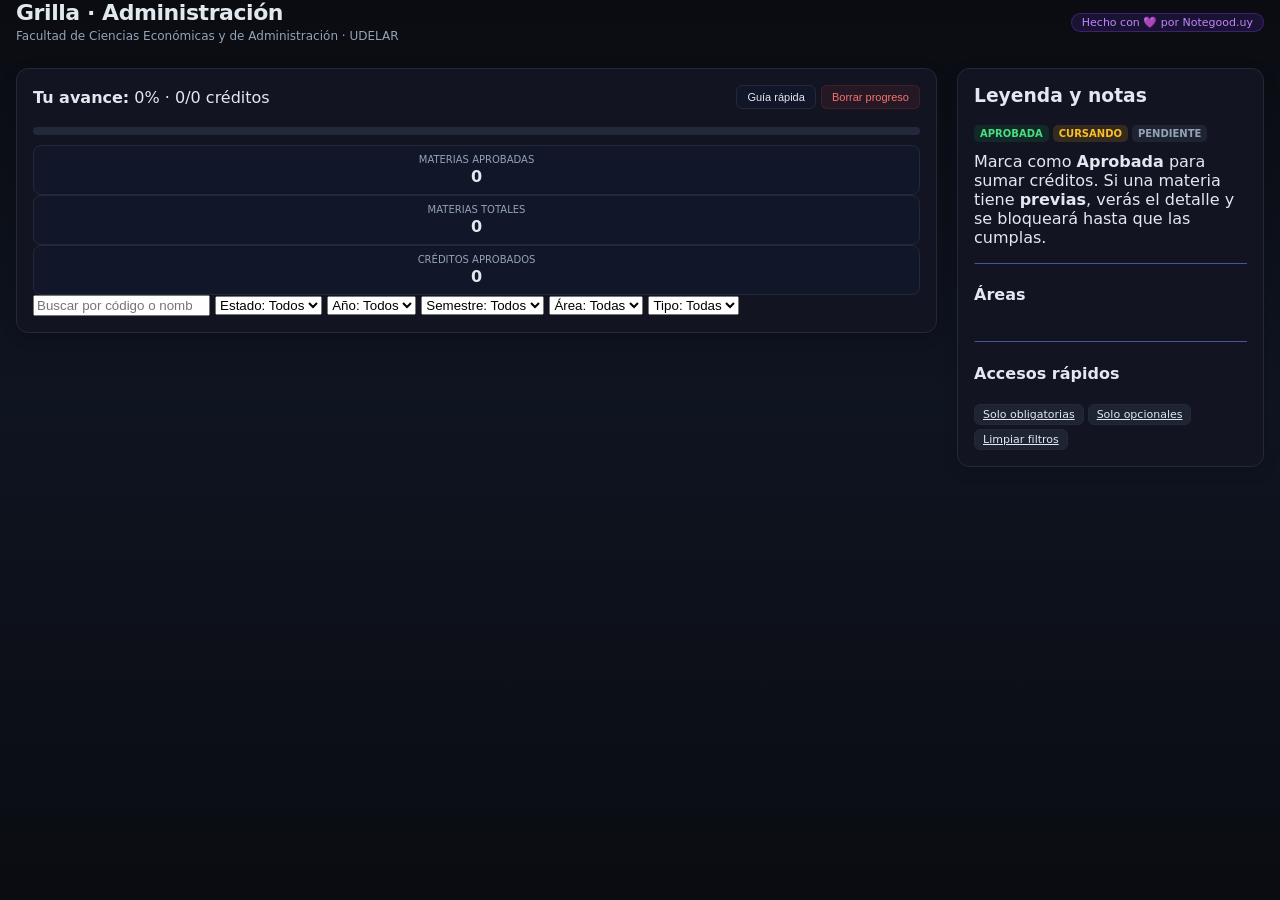
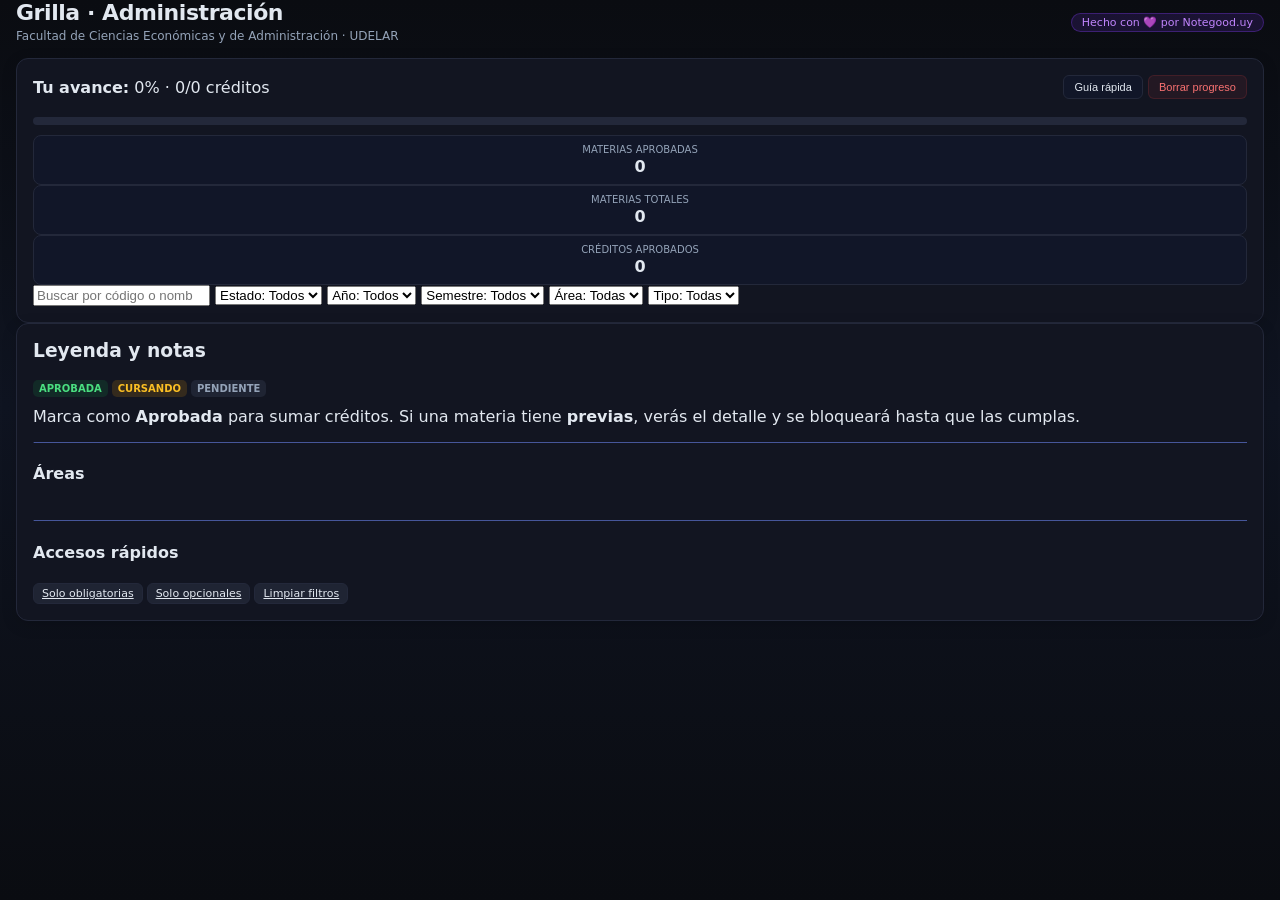

Update styles.css

--- a/css/styles.css
+++ b/css/styles.css
@@ -35,12 +35,11 @@ body {
 }
 
 .wrap {
-  max-width: 1400px; /* Ancho extendido en PC */
+  max-width: 1400px;
   margin: 0 auto;
   padding: 0 16px;
 }
 
-/* Envoltura interna del bloque fijo superior */
 .wrap-top {
   max-width: 1400px;
   margin: 0 auto;
@@ -48,23 +47,22 @@ body {
 }
 
 /* =========================================================
-   CONFIGURACIÓN STICKY PANORÁMICA (FONDO ANCHO COMPLETO)
+   STICKY CONFIGURADO EN EL FLUJO CORRECTO DE CAPAS
    ========================================================= */
 .sticky-top-container {
   position: relative;
   background: var(--bg-grad-1);
   padding-bottom: 12px;
   border-bottom: 1px solid rgba(35, 40, 58, 0.6);
-  z-index: 10;
+  z-index: 90;
 }
 
 @media (min-width: 900px) {
   .sticky-top-container {
-    position: sticky;
+    position: sticky !important; /* Forzado de fijación absoluta al scroll */
     top: 0;
-    background: #07090d; /* Fondo unificado oscuro e independiente que abarca el 100% de la pantalla */
-    box-shadow: 0 10px 30px rgba(0, 0, 0, 0.4);
-    z-index: 90; /* Por debajo de modales pero por encima de las cartas */
+    background: #07090d !important; 
+    box-shadow: 0 12px 40px rgba(0, 0, 0, 0.6);
   }
 }
 
@@ -79,7 +77,7 @@ header {
 header h1 { margin: 0; font-size: 22px; font-weight: 700; letter-spacing: -0.02em; }
 header small { color: var(--muted); font-size: 12px; }
 
-/* REESTRUCTURACIÓN FILA 1 PANORÁMICA (PC) */
+/* REESTRUCTURACIÓN FILA 1 PANORÁMICA */
 .top-dashboard-grid {
   display: grid;
   grid-template-columns: 1.5fr 1fr 1fr;
@@ -92,18 +90,17 @@ header small { color: var(--muted); font-size: 12px; }
   .top-dashboard-grid { grid-template-columns: 1fr; gap: 12px; }
 }
 
-/* Fila de KPIs independientes continuos */
 .kpis-row {
   display: grid;
   grid-template-columns: repeat(3, 1fr);
   gap: 10px;
 }
 
-/* REESTRUCTURACIÓN FILA 2: FILTROS EN 6 COLUMNAS COMPLETAS (PC) */
+/* REESTRUCTURACIÓN FILA 2: NUEVA DISTRIBUCIÓN ADAPTATIVA DE 7 COLUMNAS */
 .filters-panel { width: 100%; }
 .filters-layout-grid {
   display: grid;
-  grid-template-columns: repeat(6, 1fr);
+  grid-template-columns: repeat(7, 1fr);
   gap: 10px;
 }
 
@@ -126,23 +123,22 @@ header small { color: var(--muted); font-size: 12px; }
   background: var(--surface);
 }
 
-/* Estructura del Grid de contenido inferior */
-.grid {
+/* Resaltador estético para el select de cálculo en PC */
+.calculo-col-container select {
+  border-color: rgba(124, 58, 237, 0.4);
+  background: rgba(124, 58, 237, 0.05);
+  font-weight: 500;
+}
+
+/* Listado de materias extendido */
+#list {
   display: grid;
-  grid-template-columns: 3fr 1fr;
-  gap: 20px;
-  align-items: start;
-  margin-top: 24px;
-}
-@media (max-width: 900px) { .grid { grid-template-columns: 1fr; } }
-
-.sidebar-sticky {
-  position: sticky;
-  top: 230px; /* Alineación por debajo de las dos filas del bloque fijo superior */
-  z-index: 20; 
+  grid-template-columns: 1fr;
+  gap: 12px;
+  width: 100%;
 }
 
-/* TARJETAS */
+/* TARJETAS DE MATERIA */
 .card {
   background: var(--card);
   border: 1px solid var(--line);
@@ -151,8 +147,7 @@ header small { color: var(--muted); font-size: 12px; }
   box-shadow: 0 4px 15px rgba(0, 0, 0, 0.15);
 }
 
-/* DISEÑO VERTICAL DE MATERIAS */
-.course { display: flex; justify-content: space-between; align-items: center; gap: 20px; padding: 14px 16px; margin-bottom: 12px; }
+.course { display: flex; justify-content: space-between; align-items: center; gap: 20px; padding: 14px 16px; }
 .course-info { display: flex; flex-direction: column; gap: 6px; flex: 1; }
 .course h3 { margin: 0; font-size: 15px; font-weight: 600; }
 .course-footer { display: flex; flex-direction: column; }
@@ -169,7 +164,7 @@ header small { color: var(--muted); font-size: 12px; }
 
 /* Barras y KPIs */
 .progress { display: flex; flex-direction: column; gap: 10px; justify-content: center; }
-.progress .bar { background: var(--line); height: 8px; border-radius: 99px; overflow: hidden; position: relative; }
+.progress .bar { background: var(--line); height: 8px; border-radius: 999px; overflow: hidden; position: relative; }
 .progress .bar span { display: block; height: 100%; background: linear-gradient(90deg, var(--brand), #a78bfa); width: 0%; transition: width 0.4s; }
 
 .kpi { background: var(--surface); border: 1px solid var(--line); padding: 8px; border-radius: 8px; text-align: center; display: flex; flex-direction: column; justify-content: center; }
@@ -190,34 +185,28 @@ button:hover, .btn:hover { background: var(--line); }
 .tags { display: flex; flex-wrap: wrap; gap: 4px; }
 .tag { background: var(--chip); border: 1px solid var(--line); color: var(--txt); padding: 3px 8px; border-radius: 6px; font-size: 11px; }
 
-.calculo-selector-container { padding: 4px 0 0 0; width: 100%; background: transparent !important; border: none !important; box-shadow: none !important; }
-.calculo-title { margin: 0 0 10px 0; font-size: 13px; font-weight: 600; }
-.btn.btn-tray-active { background: var(--brand) !important; color: #fff !important; border-color: var(--brand) !important; box-shadow: 0 0 10px rgba(124, 58, 237, 0.3); }
-
 .empty { padding: 20px; text-align: center; color: #94a3b8; }
 
-/* MODAL / GUÍA TOTALMENTE ADELANTE POR DEFAULT (Z-INDEX CRÍTICO) */
+/* MODAL / GUÍA PERFECCIONADO (Z-INDEX SUPERIOR TOTAL) */
 .modal-back {
   position: fixed;
   inset: 0;
-  background: rgba(0, 0, 0, 0.75);
+  background: rgba(0, 0, 0, 0.8) !important;
   display: none;
   align-items: center;
   justify-content: center;
   padding: 16px;
-  z-index: 9999 !important; /* Capa definitiva por encima de headers, sticky-containers y selects móviles */
+  z-index: 99999 !important; /* Capa definitiva sobre paneles fijos */
 }
-.modal { max-width: 600px; width: 100%; z-index: 10000; }
+.modal { max-width: 600px; width: 100%; z-index: 100000; }
 .modal .card { padding: 24px; border-color: var(--brand-line); background: #131726; }
 .modal h2 { margin: 0 0 12px 0; font-size: 20px; }
 .modal p { margin: 0 0 10px 0; font-size: 13px; color: #cbd5e1; }
-.modal ul { padding-left: 20px; font-size: 13px; color: #cbd5e1; margin-bottom: 16px; }
-.modal li { margin-bottom: 6px; }
 
 input[type="checkbox"] { width: 16px; height: 16px; accent-color: var(--brand); cursor: pointer; }
 
 /* =========================================================
-   ESTILOS EXCLUSIVOS MOBILE (FAB Y MENÚ FLOTANTE RESPONSIVO)
+   ESTILOS EXCLUSIVOS MOBILE (MODAL DE CAPAS UNIFICADO)
    ========================================================= */
 @media (max-width: 900px) {
   .wrap-top { padding: 12px 12px 0 12px; }
@@ -229,7 +218,7 @@ input[type="checkbox"] { width: 16px; height: 16px; accent-color: var(--brand); 
     position: fixed;
     bottom: 24px;
     right: 24px;
-    z-index: 2000 !important; /* Siempre flotando por delante de las cartas de asignaturas */
+    z-index: 2000 !important;
     background-color: var(--brand);
     color: #ffffff;
     border: none;
@@ -248,9 +237,9 @@ input[type="checkbox"] { width: 16px; height: 16px; accent-color: var(--brand); 
     border-top: 2px solid var(--brand);
     border-radius: 20px 20px 0 0;
     padding: 24px 20px;
-    z-index: 3000 !important; /* Por delante del botón flotante y el contenido general */
+    z-index: 3000 !important;
     box-shadow: 0 -10px 40px rgba(0,0,0,0.8);
-    max-height: 80vh;
+    max-height: 85vh;
     overflow-y: auto;
   }
 
